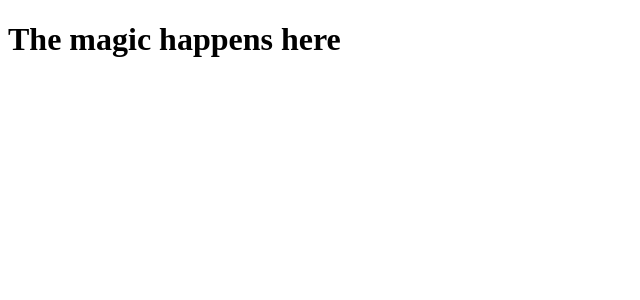
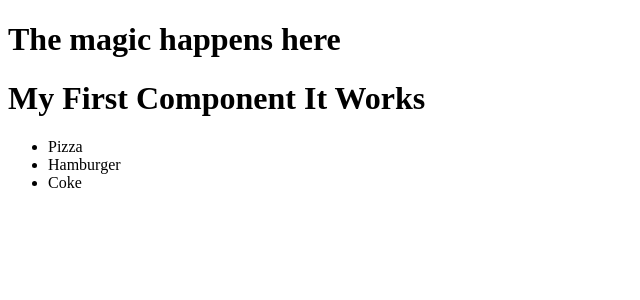
Before and after one commit to ivkval/react-v1-ivarK, a React (Create React App) app: page / in a window 1280 px wide. Shown: the top 300 px of the page, without its empty margins (0-640 px from the left). Built offline with nearby package versions, Linux system fonts and the light colour scheme.

Commit message:
food list

```diff
--- a/src/App.js
+++ b/src/App.js
@@ -1,6 +1,21 @@
 import React from 'react';
+import Mycomponent from './components/Mycomponent';
+//import Food from "./components/Food";
 import './styles.scss';
 
-const App = () => <h1>The magic happens here</h1>;
+const App = () => {
+  const food = ['Pizza', 'Hamburger', 'Coke'];
+  return (
+    <>
+      <h1>The magic happens here</h1>
+      <Mycomponent title={'It Works'} />
+      <ul>
+        {food.map((food) => (
+          <li>{food}</li>
+        ))}
+      </ul>
+    </>
+  );
+};
 
 export default App;
--- /dev/null
+++ b/src/components/Food.js
@@ -0,0 +1,15 @@
+import React from 'react';
+
+const Food = () => {
+  const food = ['Pizza', 'Hamburger', 'Coke'];
+
+  return (
+    <ul>
+      {food.map((food) => (
+        <li>{food}</li>
+      ))}
+    </ul>
+  );
+};
+
+export default Food;
--- a/src/components/Mycomponent.js
+++ b/src/components/Mycomponent.js
@@ -0,0 +1,5 @@
+import React from 'react';
+
+const Mycomponent = ({ title }) => <h1>My First Component {title}</h1>;
+
+export default Mycomponent;
```
